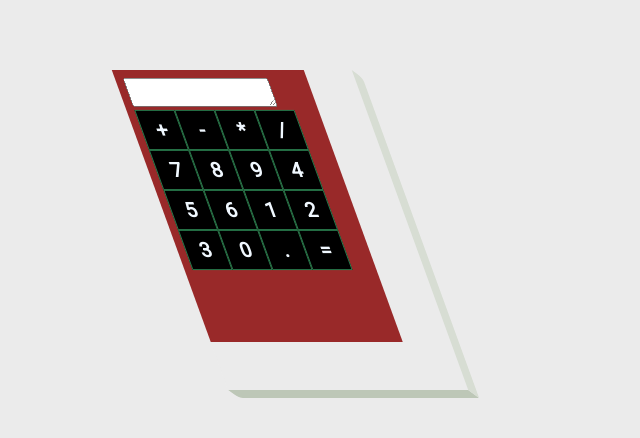
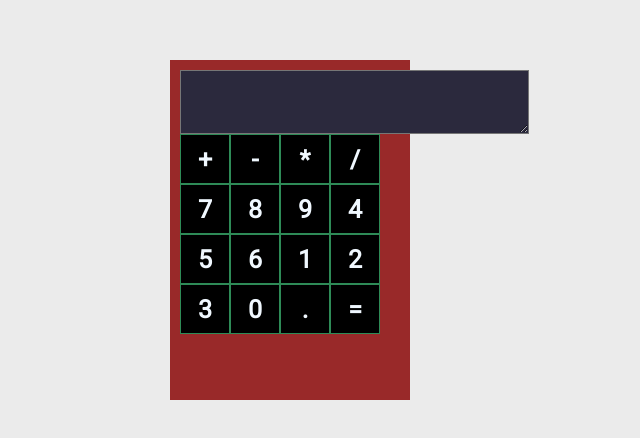
Before and after one commit to Abdelmuttalib/ReactJS-WebApps, a React (Create React App) app in the folder react-calculator/: page / in a window 1280 px wide. Shown: the part 178-616 px from the top of the page, without its empty margins (358-998 px from the left). Built offline with nearby package versions, Linux system fonts and the light colour scheme.

Commit message:
need more styling

```diff
--- a/react-calculator/public/index.html
+++ b/react-calculator/public/index.html
@@ -24,7 +24,7 @@
       work correctly both with client-side routing and a non-root public URL.
       Learn how to configure a non-root public URL by running `npm run build`.
     -->
-    <title>React App</title>
+    <title>React Calculator</title>
   </head>
   <body>
     <noscript>You need to enable JavaScript to run this app.</noscript>
--- a/react-calculator/src/App.js
+++ b/react-calculator/src/App.js
@@ -1,10 +1,49 @@
 import React from 'react';
-import Calculator from './Calculator';
+import TextArea from './components/TextArea';
+import Operators from './components/Operators';
+import Numbers from './components/Numbers';
+import { useState } from 'react';
 
 const App = () => {
+    const [areaValue, setAreaValue] = useState('');
+    const calculate = (elementClicked) => {
+        const valueClicked = elementClicked.target.innerText;
+        const currentShownValue = areaValue;
+        if(valueClicked === '+' || valueClicked === '-' ||
+        valueClicked === '*' || valueClicked === '/' ||
+        valueClicked === '.'){
+            currentShownValue.toString();
+            console.log(currentShownValue);
+            if(currentShownValue.slice(-1) == '+' ||
+               currentShownValue.slice(-1) == '-' ||
+               currentShownValue.slice(-1) == '*' ||
+               currentShownValue.slice(-1) == '/' ||
+               currentShownValue.slice(-1) == '.'){
+                return;
+            }
+            const latestValue = currentShownValue + valueClicked;
+            setAreaValue(latestValue);
+        }else if(valueClicked == '='){
+            const evaluate = eval(currentShownValue);
+            setAreaValue(evaluate.toString());
+        }
+        else{
+            const latestValue = currentShownValue + valueClicked;
+            setAreaValue(latestValue);
+        }
+    }
     return (
-        <div className='container'>
-            <Calculator />
+        <div className='calculator'>
+            <TextArea toShow={areaValue}/>
+
+            <Operators onClick={(value) => {
+                calculate(value);
+            }}/>
+
+            <Numbers onClick={(value) => {
+                calculate(value);
+            }}/>
+
         </div>
     );
 }
--- a/react-calculator/src/Calculator.js
+++ /dev/null
@@ -1,51 +0,0 @@
-import React from 'react';
-import TextArea from './components/TextArea';
-import Operators from './components/Operators';
-import Numbers from './components/Numbers';
-import { useState } from 'react';
-
-const Calculator = () => {
-    const [areaValue, setAreaValue] = useState('');
-
-    const calculate = (elementClicked) => {
-        const valueClicked = elementClicked.target.innerText;
-        const currentShownValue = areaValue;
-        if(valueClicked === '+' || valueClicked === '-' ||
-        valueClicked === '*' || valueClicked === '/' ||
-        valueClicked === '.'){
-            if(currentShownValue.slice(-1) == '+' ||
-               currentShownValue.slice(-1) == '-' ||
-               currentShownValue.slice(-1) == '*' ||
-               currentShownValue.slice(-1) == '/' ||
-               currentShownValue.slice(-1) == '.'){
-                return;
-            }
-            const latestValue = currentShownValue + valueClicked;
-            setAreaValue(latestValue);
-        }else if(valueClicked == '='){
-            const evaluate = eval(currentShownValue);
-            setAreaValue(evaluate.toString());
-        }
-        else{
-            const latestValue = currentShownValue + valueClicked;
-            console.log(typeof(valueClicked));
-            setAreaValue(latestValue);
-        }
-    }
-    return (
-        <div className='calculator'>
-            <TextArea toShow={areaValue}/>
-
-            <Operators onClick={(value) => {
-                calculate(value);
-            }}/>
-
-            <Numbers onClick={(value) => {
-                calculate(value);
-            }}/>
-
-        </div>
-    );
-}
-
-export default Calculator;
--- a/react-calculator/src/components/Button.js
+++ b/react-calculator/src/components/Button.js
@@ -15,8 +15,7 @@ Button.defaultProps = {
 }
 
 Button.propTypes = {
-  value: PropTypes.string,
-  color: PropTypes.string
+  value: PropTypes.string
 }
 
 export default Button
--- a/react-calculator/src/components/Numbers.js
+++ b/react-calculator/src/components/Numbers.js
@@ -6,10 +6,17 @@ const Numbers = ({ onClick }) => {
         const buttonValues = '7894561230.=';
         var numbers = [];
         for(const i of buttonValues){
-             numbers.push(<Button key={numbers.length} value={i} onClick={(value) => onClick(value)}/>);
+            switch(i){
+                case '0':
+                    numbers.push(<Button key={numbers.length} id='zero' value={i} onClick={(value) => onClick(value)}/>);
+                    break;
+                default:
+                    numbers.push(<Button key={numbers.length} value={i} onClick={(value) => onClick(value)}/>);
+            }
         }
         return numbers;
     }
+
     return (
         <div className='numbers'>
             {renderButton()}
--- a/react-calculator/src/index.css
+++ b/react-calculator/src/index.css
@@ -70,6 +70,17 @@ body{
   padding: 10px;
 }
 .textArea{
+  background: #2B293D;
+  text-shadow: 0 0 5px rgba(89, 195, 195, 0.5);
+  display: flex;
+  justify-content: flex-end;
+  align-items: center;
+  padding: 0 29px;
+  box-sizing: border-box;
+  height: 20%;
+  overflow: hidden;
+  font-size: 24px;
+  position: relative;
     /*
     resize: none;
     border-radius: 6px;
@@ -84,6 +95,29 @@ body{
     font-family: 'Roboto';
     font-weight: 300;*/
 }
+.textArea::after {
+    /* Permalink - use to edit and share this gradient: http://colorzilla.com/gradient-editor/#ffffff+0,f1f1f1+50,e1e1e1+51,f6f6f6+100;White+Gloss+%231 */
+    background: white;
+    /* Old browsers */
+    background: -moz-linear-gradient(top, white 0%, #f1f1f1 50%, #e1e1e1 51%, #f6f6f6 100%);
+    /* FF3.6-15 */
+    background: -webkit-linear-gradient(top, white 0%, #f1f1f1 50%, #e1e1e1 51%, #f6f6f6 100%);
+    /* Chrome10-25,Safari5.1-6 */
+    background: linear-gradient(to bottom, white 0%, #f1f1f1 50%, #e1e1e1 51%, #f6f6f6 100%);
+    /* W3C, IE10+, FF16+, Chrome26+, Opera12+, Safari7+ */
+    filter: progid:DXImageTransform.Microsoft.gradient( startColorstr='#ffffff', endColorstr='#f6f6f6', GradientType=0);
+    /* IE6-9 */
+    content: '';
+    position: absolute;
+    top: 0;
+    left: 0;
+    width: 100%;
+    pointer-events: none;
+    height: 100%;
+    mix-blend-mode: overlay;
+    display: block;
+    z-index: 2;
+  }
 .button{
     width: 50px;
     height: 50px;
```
